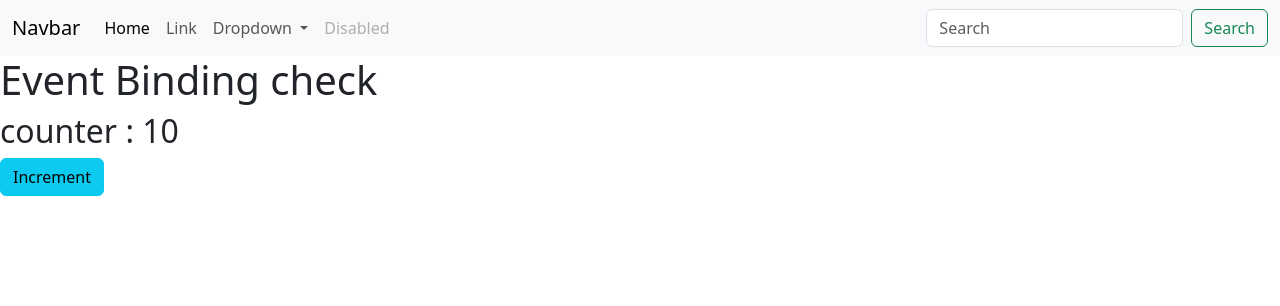
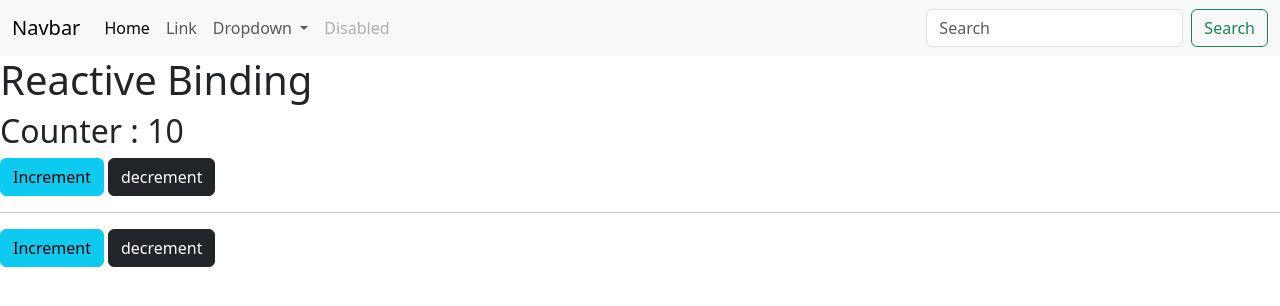
Before and after one commit to raniganj/myvueproject3, a Vue app: page / in a window 1280 px wide. Shown: the top 306 px of the page. Built offline with nearby package versions, Linux system fonts and the light colour scheme.

Commit message:
reactive binding

```diff
--- a/src/App.vue
+++ b/src/App.vue
@@ -1,9 +1,9 @@
 <script setup>
 import MyNavbar from './components/MyNavbar.vue'
-import MyEventBinding from './components/MyEventBinding.vue'
+import MyReactiveBinding from './components/MyReactiveBinding.vue'
 </script>
 
 <template>
   <MyNavbar />
-  <MyEventBinding />
+  <MyReactiveBinding />
 </template>
--- /dev/null
+++ b/src/components/MyReactiveBinding.vue
@@ -0,0 +1,24 @@
+<script setup>
+import { ref } from 'vue'
+
+let counter = ref(10)
+
+let increment = () => {
+  counter.value++
+}
+let decrement = () => {
+  counter.value--
+}
+</script>
+
+<template>
+  <h1>Reactive Binding</h1>
+
+  <h2>Counter : {{ counter }}</h2>
+
+  <button class="btn btn-info" @click="counter++">Increment</button>
+  <button class="btn btn-dark ms-1" @click="counter--">decrement</button>
+  <hr />
+  <button class="btn btn-info" @click="increment()">Increment</button>
+  <button class="btn btn-dark ms-1" @click="decrement()">decrement</button>
+</template>
```
